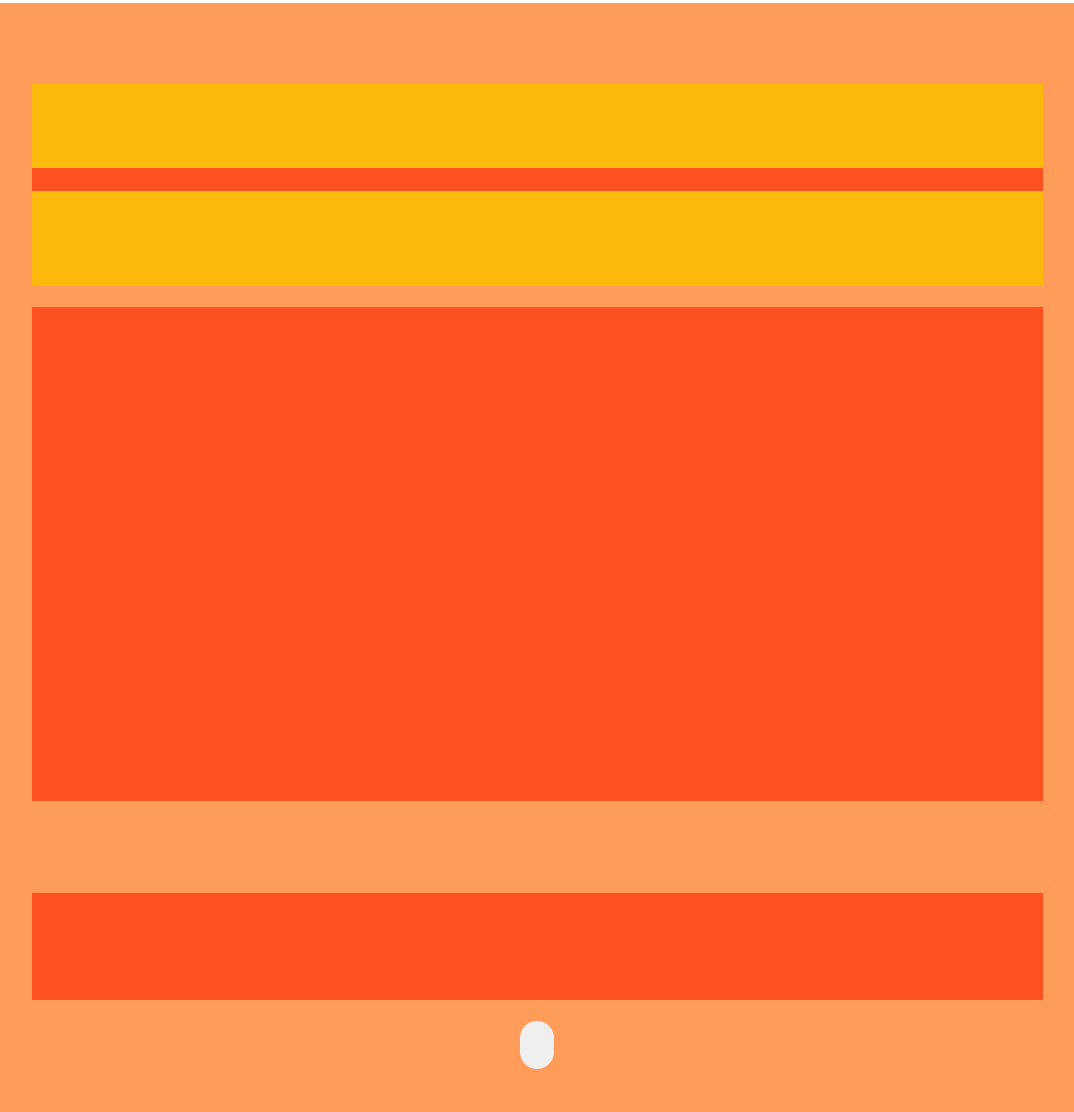
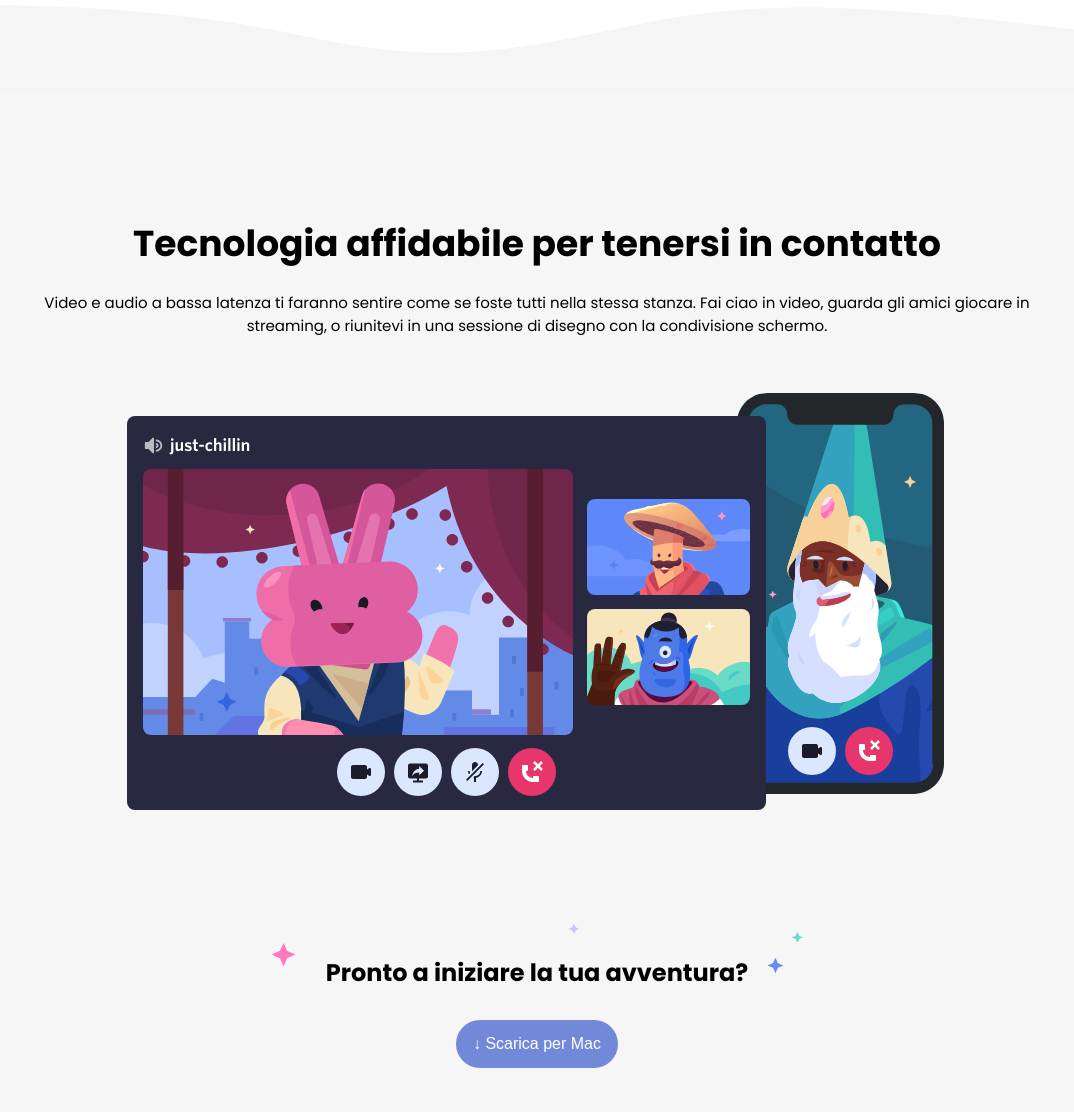
Before and after one commit to giovannimariaciclosi/htmlcss-discord, a plain HTML site: page index.html in a window 1280 px wide. Shown: the part 2680-3792 px from the top of the page, without its empty margins (103-1177 px from the left). Drawn offline with Linux system fonts and the light colour scheme.

Commit message:
feat: section five completed

```diff
--- a/css/style.css
+++ b/css/style.css
@@ -124,6 +124,11 @@
   color: black;
 }
 
+.blue-btn {
+  background-color: #7289DA;
+  color: white;
+}
+
 /* section with text and image */
 .section {
   height: 669px;
@@ -149,48 +154,30 @@
 /* /section with text and image */
 
 #section-five {
-  height: 1147px;
+  height: 1100px;
   display: flex;
   flex-direction: column;
   align-items: center;
   justify-content: center;
-  gap: 21px;
-  background-color: rgba(255, 102, 0, 0.648);
+  /* gap: 21px; */
 }
 
 #section-five-text {
-  width: 1011px;
-  height: 202px;
+  max-width: 1011px;
   display: flex;
   flex-direction: column;
-  justify-content: space-between;
-  gap: 23px;
-  background-color: rgba(255, 42, 0, 0.648);
-}
-
-#section-five-text h1 {
-  width: 1011px;
-  height: 84px;
-  background-color: rgba(249, 241, 0, 0.648);
-}
-
-#section-five-text p {
-  width: 1011px;
-  height: 95px;
-  background-color: rgba(249, 241, 0, 0.648);
-}
-
-#section-five-img {
-  width: 1011px;
-  height: 494px;
-  background-color: rgba(255, 42, 0, 0.648);
+  gap: 20px;
+  text-align: center;
 }
 
 #section-five-subtitle {
-  margin-top: 71px;
-  width: 1011px;
-  height: 107px;
-  background-color: rgba(255, 42, 0, 0.648);
+  margin-top: 50px;
+  margin-bottom: 30px;
+  text-align: center;
+}
+
+#section-five-subtitle h2 {
+  margin-top: -25px;
 }
 
 #footer {
--- a/index.html
+++ b/index.html
@@ -68,7 +68,7 @@
     <!-- /section two -->
 
     <!-- wave svg -->
-    <img src="img/wave-grey.svg" alt="">
+    <img src="img/wave-grey.svg" alt="wave image">
     <!-- /wave svg -->
 
     <!-- section three -->
@@ -84,7 +84,7 @@
     <!-- /section three -->
 
     <!-- reverse wave svg -->
-    <img src="img/wave-grey-reverse.svg" alt="">
+    <img src="img/wave-grey-reverse.svg" alt="wave image">
     <!-- /reverse wave svg -->
 
     <!-- section four -->
@@ -99,20 +99,25 @@
     </section>
     <!-- /section four -->
 
+     <!-- wave svg -->
+     <img src="img/wave-grey.svg" alt="wave image">
+     <!-- /wave svg -->
+
     <!-- section five -->
-    <section id="section-five">
+    <section id="section-five" class="grey-section">
       <div id="section-five-text">
-        <h1></h1>
-        <p></p>
+        <h1>Tecnologia affidabile per tenersi in contatto</h1>
+        <p>Video e audio a bassa latenza ti faranno sentire come se foste tutti nella stessa stanza. Fai ciao in video, guarda gli amici giocare in streaming, o riunitevi in una sessione di disegno con la condivisione schermo.</p>
       </div>
       <div id="section-five-img">
-        <img src="" alt="">
+        <img src="img/item4-big.svg" alt="Discord video call image">
       </div>
       <div id="section-five-subtitle">
-        <img src="" alt="">
+        <img src="img/stars.svg" alt="stars image">
+        <h2>Pronto a iniziare la tua avventura?</h2>
       </div>
       <div class="button-container">
-        <button class="big-btn"></button>
+        <button type="button" class="big-btn blue-btn"><span>&#8595;</span> Scarica per Mac</button>
       </div>
     </section>
     <!-- /section five -->
```
